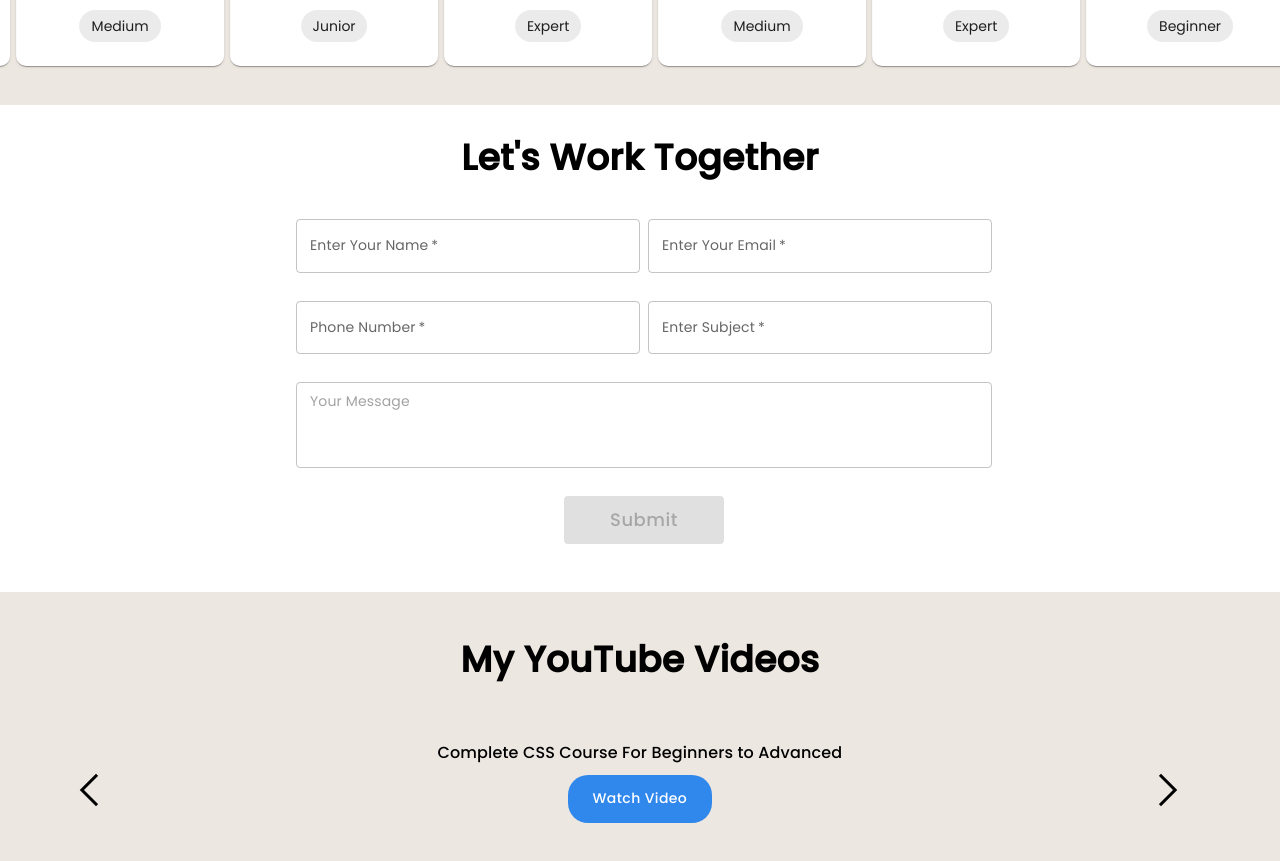
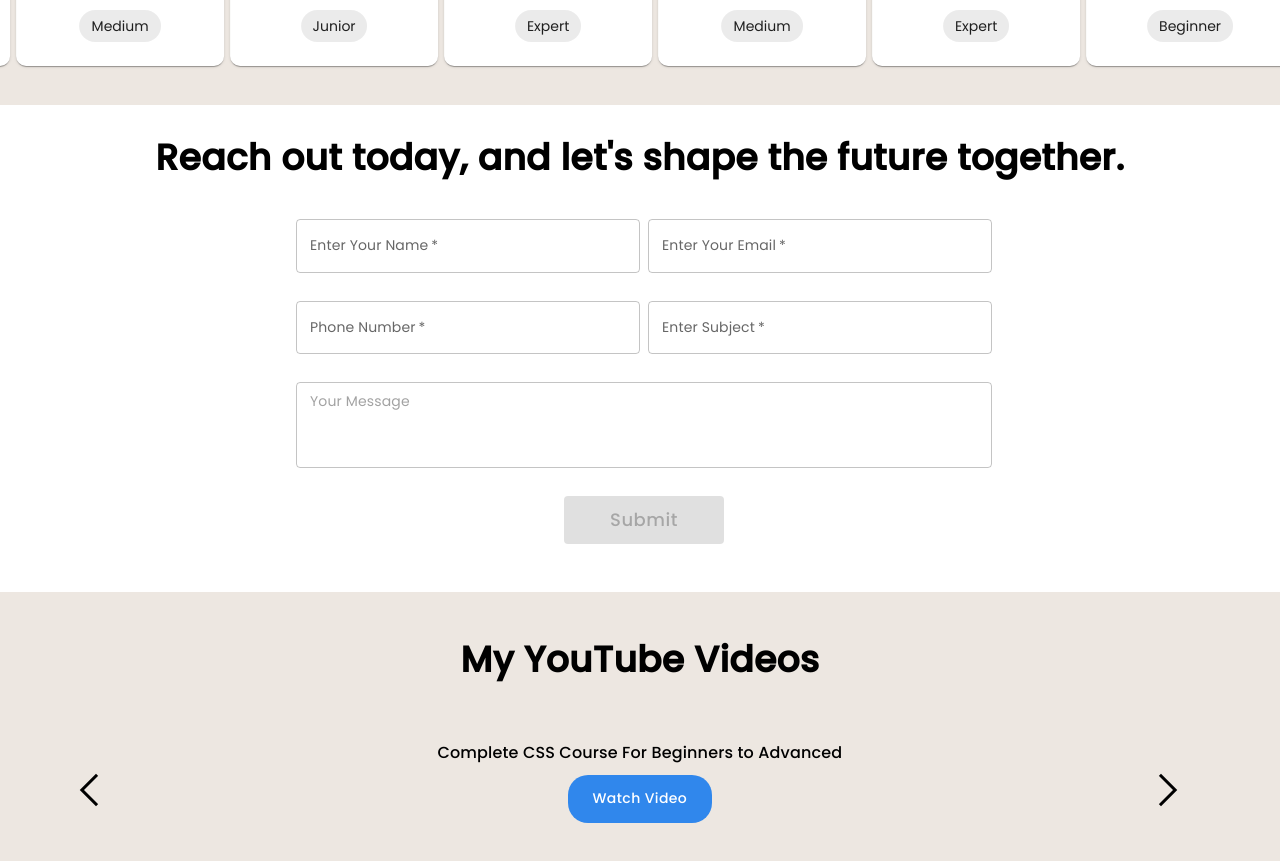
Before and after one commit to atuljadhav93/Portfolio, a React (Create React App) app: page / in a window 1280 px wide. Shown: the part 3942-4803 px from the top of the page. Built offline with nearby package versions, Linux system fonts and the light colour scheme.

Commit message:
contact heading added

```diff
--- a/src/component/ContactMe.jsx
+++ b/src/component/ContactMe.jsx
@@ -3,7 +3,15 @@ import { Alert, Box, Grid, Snackbar, TextField } from "@mui/material";
 import { ButtonStyle, PageHeadingText, ValidationText } from "./styles";
 import { useDispatch, useSelector } from "react-redux";
 import { clearForm, setFieldValue } from "../slice/ContactMe";
-import { EmailSubjectValidatioText, EmailValidatioText, FullNameValidatioText, MessageValidatioText, PhoneNumberValidatioText, Submit } from "./constants/Text";
+import {
+  ContactMeHeadingText,
+  EmailSubjectValidatioText,
+  EmailValidatioText,
+  FullNameValidatioText,
+  MessageValidatioText,
+  PhoneNumberValidatioText,
+  Submit,
+} from "./constants/Text";
 
 export default function ContactMe() {
   const dispatch = useDispatch();
@@ -141,7 +149,7 @@ export default function ContactMe() {
             Contact us details successfully submitted
           </Alert>
         </Snackbar>
-        <PageHeadingText>Let's Work Together</PageHeadingText>
+        <PageHeadingText>{ContactMeHeadingText}</PageHeadingText>
         <Grid
           container
           spacing={1}
@@ -222,9 +230,7 @@ export default function ContactMe() {
               }}
             />
             {!isFullNameValid && (
-              <ValidationText>
-                  {FullNameValidatioText}
-              </ValidationText>
+              <ValidationText>{FullNameValidatioText}</ValidationText>
             )}
           </Grid>
           <Grid
@@ -272,9 +278,7 @@ export default function ContactMe() {
               }}
             />
             {!isEmailValid && (
-              <ValidationText>
-                {EmailValidatioText}
-              </ValidationText>
+              <ValidationText>{EmailValidatioText}</ValidationText>
             )}
           </Grid>
           <Grid
@@ -320,9 +324,7 @@ export default function ContactMe() {
               }}
             />
             {!isPhoneValid && (
-              <ValidationText>
-                {PhoneNumberValidatioText}
-              </ValidationText>
+              <ValidationText>{PhoneNumberValidatioText}</ValidationText>
             )}
           </Grid>
           <Grid
@@ -370,9 +372,7 @@ export default function ContactMe() {
               }}
             />
             {!isEmailAddressValid && (
-              <ValidationText>
-                {EmailSubjectValidatioText}
-              </ValidationText>
+              <ValidationText>{EmailSubjectValidatioText}</ValidationText>
             )}
           </Grid>
           <Grid
@@ -416,9 +416,7 @@ export default function ContactMe() {
               }}
             />
             {!isMessageValid && (
-              <ValidationText>
-                {MessageValidatioText}
-              </ValidationText>
+              <ValidationText>{MessageValidatioText}</ValidationText>
             )}
           </Grid>
           <Grid
--- a/src/component/constants/Text.jsx
+++ b/src/component/constants/Text.jsx
@@ -22,6 +22,7 @@ export const MyYouTubeVideos = "My YouTube Videos";
 export const MyJourney = "My Journey";
 export const MyWorkText = "My Work";
 export const MySkillsText = "My Skills";
+export const ContactMeHeadingText = "Reach out today, and let's shape the future together.";
 
 export const SelfIntoText =
   "Hello there! I'm Atul Jadhav, a passionate frontend developer and open source contributor, on a mission to craft beautiful and user-friendly digital experiences. With a deep-rooted love for web development, I find joy in bringing creative designs to life through code.";
```
